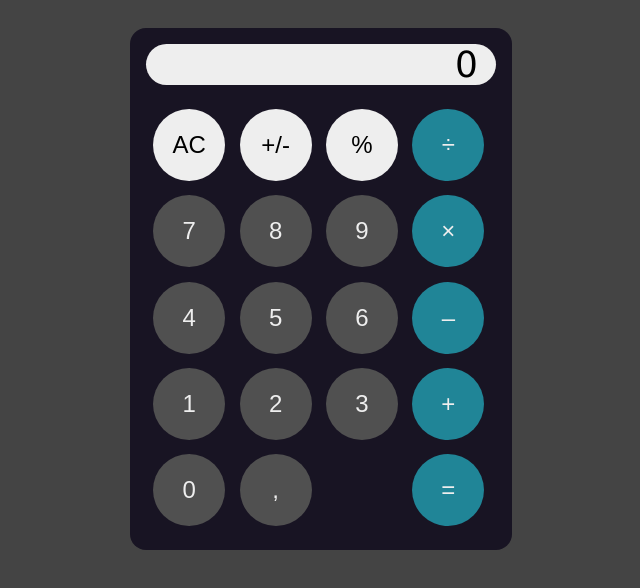
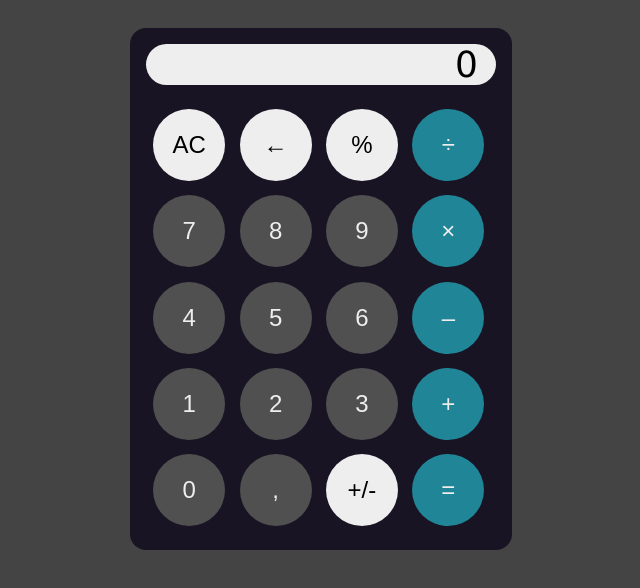
Before and after one commit to mayoral-leonardo/reactJS-calculator, a React (Create React App) app: page / in a window 1280 px wide. Shown: the top 588 px of the page, without its empty margins (319-959 px from the left). Built offline with nearby package versions, Linux system fonts and the light colour scheme; the HTML template or start-up script is replaced by a standard one.

Commit message:
created function to remove last character

```diff
--- a/src/views/Calculator/Calculator.tsx
+++ b/src/views/Calculator/Calculator.tsx
@@ -42,13 +42,17 @@ export default function Calculator(): React.ReactElement {
     }
   }
 
+  function removeLastCharacter () {
+    setResult(prev => prev.slice(0, -1))
+  }
+
   return (
     <div className="calculator">
       <div className="wrapper">
         <Display result={result}/>
 
         <Button type='special' value='AC' onClick={clear}>AC</Button>
-        <Button type='special' value='+/-' onClick={changeSign}>+/-</Button>
+        <Button type='special' value='' onClick={removeLastCharacter}>&larr;</Button>
         <Button type='special' value='%' onClick={percentage}>%</Button>
         <Button type='operation' value='/' onClick={handleClick}>&divide;</Button>
 
@@ -69,7 +73,7 @@ export default function Calculator(): React.ReactElement {
 
         <Button type='numeric' value='0' onClick={handleClick}>0</Button>
         <Button type='numeric' value='.' onClick={handleClick}>,</Button>
-        <Button type='numeric' value='.' onClick={handleClick} hidden>''</Button>
+        <Button type='special' value='+/-' onClick={changeSign}>+/-</Button>
         <Button type='operation' value='' onClick={calculate}>=</Button>
       </div>
     </div>
```
Also changed, not shown: src/views/Calculator/components/Display/Display.tsx (+6 -6 lines).
